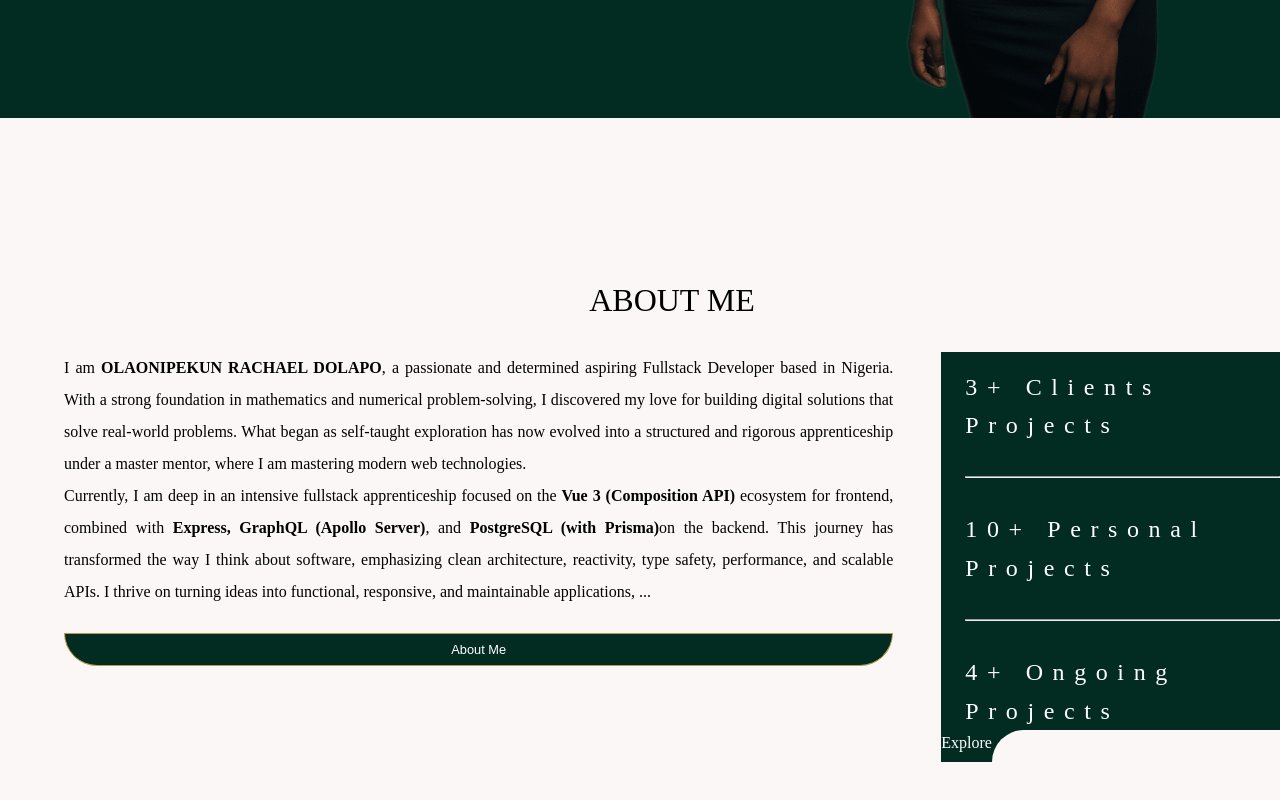
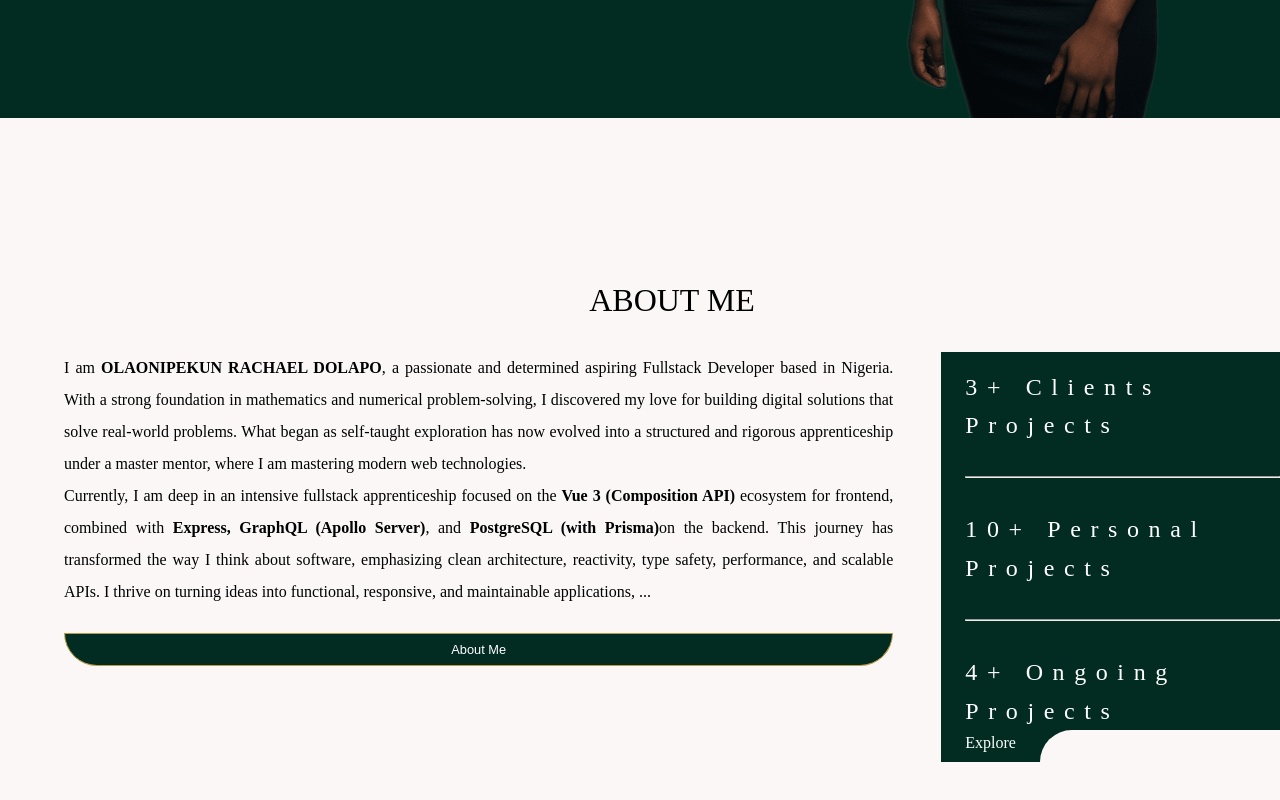
Before and after one commit to Lovethrech/my-main-portfolio, a Vue app: page / in a window 1280 px wide. Shown: the part 613-1413 px from the top of the page. Built offline with nearby package versions, Linux system fonts and the light colour scheme.

Commit message:
working on the home-about components.

```diff
--- a/src/components/home/about/HomeAboutDescStatsGit.vue
+++ b/src/components/home/about/HomeAboutDescStatsGit.vue
@@ -10,6 +10,7 @@
 
 <style scoped>
 .home-about-desc-stats-git{
+    padding: 0 3vh;
     font-size: 2vh;
 }
 #home-about-desc-stats-git-name{
```
